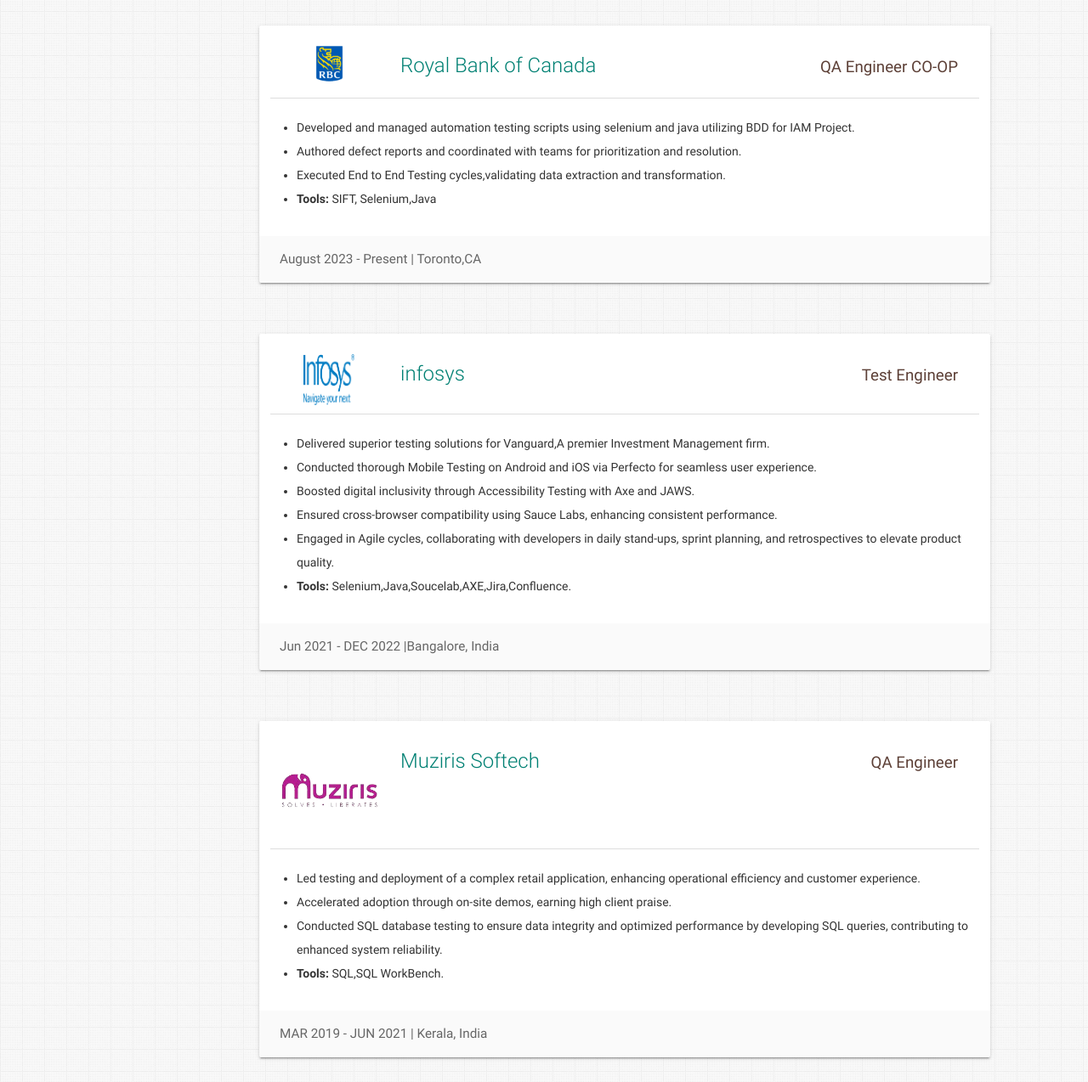
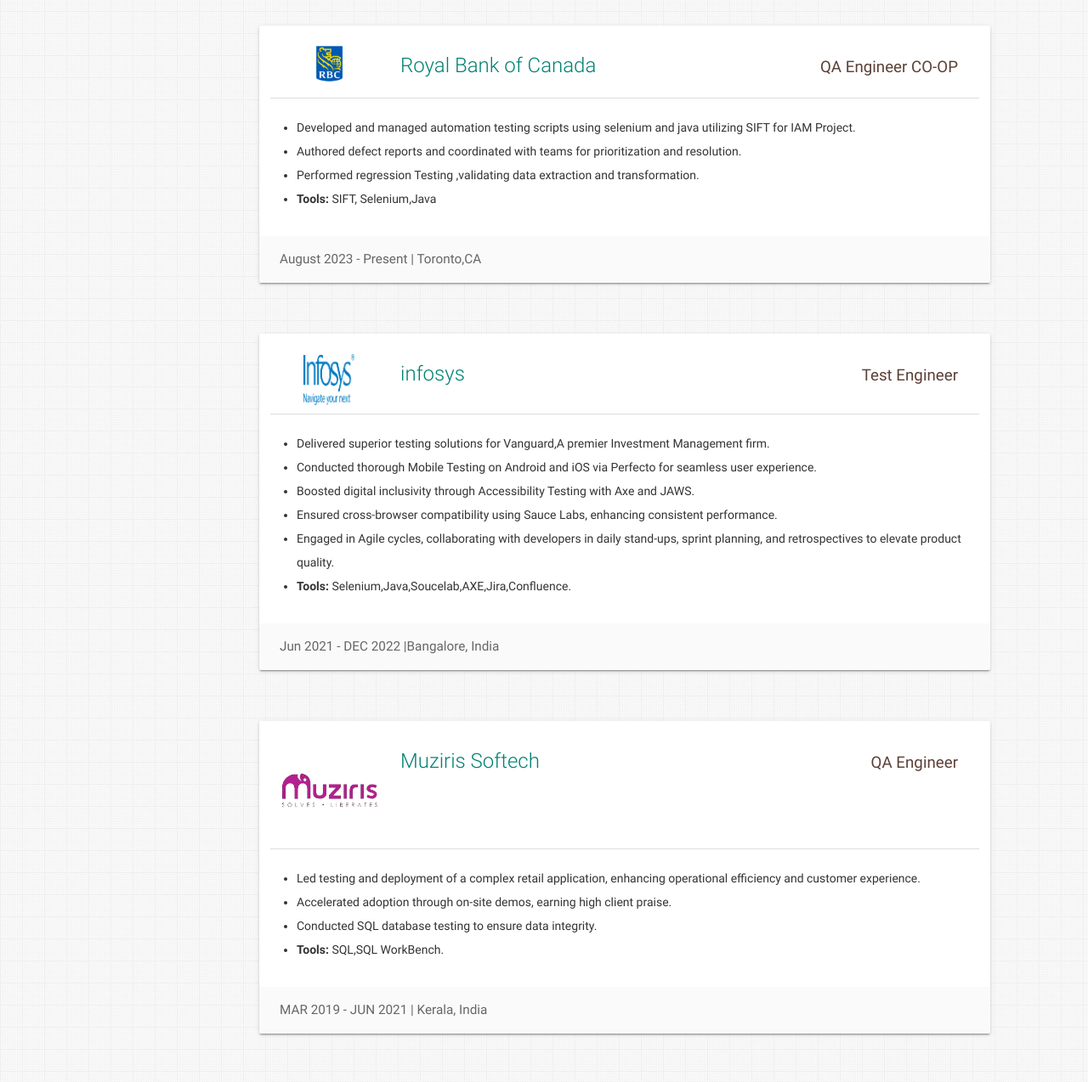
Before and after one commit to aneeshma14/aneeshma.github.io, a plain HTML site: page index.html in a window 1280 px wide. Shown: the part 1703-2977 px from the top of the page at 85% size. Drawn offline with nearby package versions, Linux system fonts and the light colour scheme.

Commit message:
Update index.html

```diff
--- a/index.html
+++ b/index.html
@@ -324,12 +324,12 @@
             <div class="role brown-text text-darken-2">QA Engineer CO-OP</div>
             <ul>
               <li>
-                Developed and managed automation testing scripts using selenium and java utilizing BDD for IAM Project.
+                Developed and managed automation testing scripts using selenium and java utilizing SIFT for IAM Project.
               </li>
               <li>
                 Authored defect reports and coordinated with teams for prioritization and resolution.
               </li>
-              <li>Executed End to End Testing cycles,validating data extraction and transformation.</li>
+              <li>Performed regression Testing ,validating data extraction and transformation.</li>
               <li>
                 <b>Tools:</b> SIFT, Selenium,Java
               </li>
@@ -407,8 +407,7 @@
                 Accelerated adoption through on-site demos, earning high client praise.
               </li>
               <li>
-                Conducted SQL database testing to ensure data integrity and optimized performance by
-developing SQL queries, contributing to enhanced system reliability.
+                Conducted SQL database testing to ensure data integrity.
               </li>
               <li>
                 <b>Tools:</b> SQL,SQL WorkBench.
@@ -806,7 +805,7 @@ and requirement adherence.
                 <img alt="" src="/assets/img/junit5-banner.png" class="responsive-img" />JUnit
               </div>
               <div class="col s4 m2">
-                <img alt="" src="/assets/img/saucelabs_logo-removebg-preview.png" class="responsive-img" />Soucelab
+                <img alt="" src="/assets/img/saucelabs_logo-removebg-preview.png" class="responsive-img" />Soucelabs
               </div>
               <div class="col s4 m2">
                 <img alt="" src="/assets/img/postman-logo-F43375A2EB-seeklogo.com.png" class="responsive-img" />Post man
```
